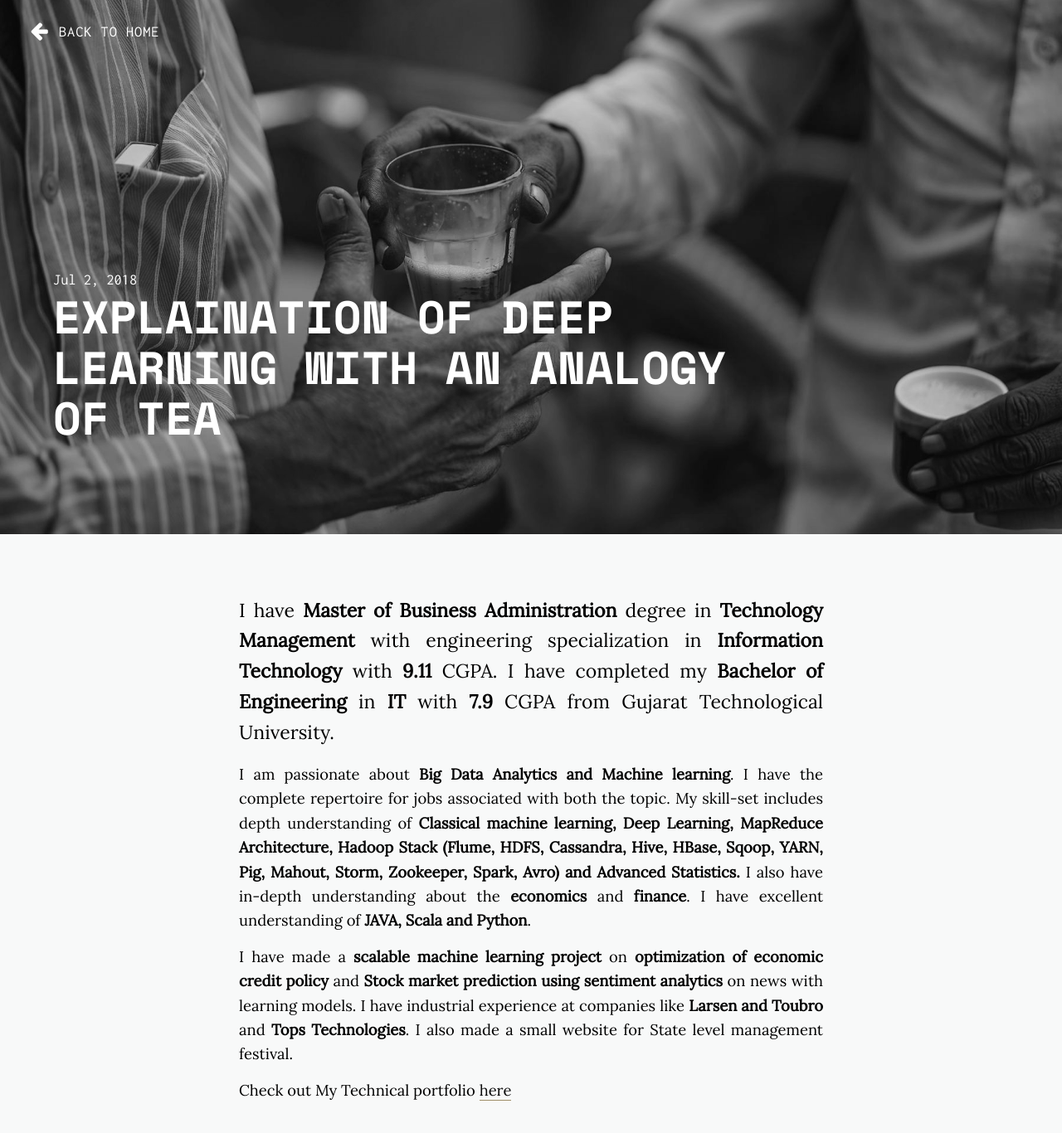
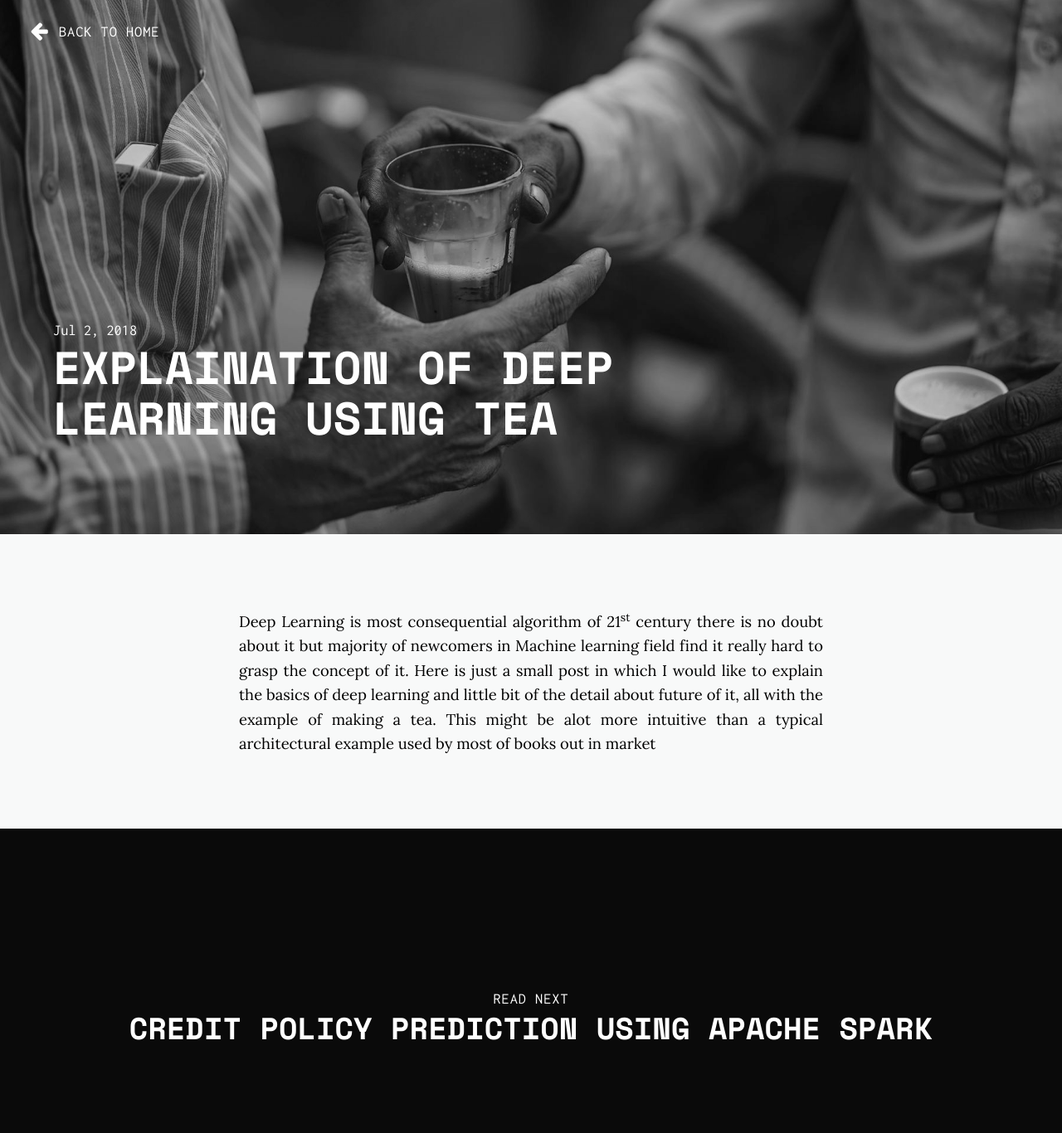
Before and after one commit to daftengineer/daftengineer.github.io, a Jekyll site: the page built from _posts/2018-07-02-deeplearning-chai.markdown, in a window 1280 px wide and 1400 px high. Shown: the top 1366 px of the window at 83% size. Built offline with Jekyll 4.4.1, drawn with Linux system fonts in a browser that asks for light colours; nearby versions of some CDN libraries.

Commit message:
Update 2018-07-02-deeplearning-chai.markdown

```diff
--- a/_posts/2018-07-02-deeplearning-chai.markdown
+++ b/_posts/2018-07-02-deeplearning-chai.markdown
@@ -1,14 +1,13 @@
 ---
 layout: post
-title: "EXPLAINATION OF DEEP LEARNING WITH AN ANALOGY OF TEA"
+title: "EXPLAINATION OF DEEP LEARNING USING TEA"
 date: 2018-07-02
 description: Analogy of DEEP LEARNING with chai example
 image: "background-image:url('https://daftengineer.github.io/media_assets/deepchai.jpg');filter: grayscale(100%);"
 image-sm:
 ---
 <!--background-color: rgb(31, 167, 197); background-position: center center; background-repeat: no-repeat; background: -webkit-gradient(radial, center center, 0, center center, 460, from(#98fb98), to(#2F2727)); background: -webkit-radial-gradient(circle, #98fb98, #2F2727); background: -moz-radial-gradient(circle, #98fb98, #2F2727); background: -ms-radial-gradient(circle, #98fb98, #2F2727);-->
-<div style="color:black;">
-<p style="text-align:justify;">I have <b>Master of Business Administration</b> degree in <b>Technology Management</b> with engineering specialization in <b>Information Technology</b> with <b>9.11</b> CGPA. I have completed my <b>Bachelor of Engineering</b> in <b>IT</b> with <b>7.9</b> CGPA from Gujarat Technological University.</p>
-<p style="text-align:justify;">I am passionate about <b>Big Data Analytics and Machine learning</b>. I have the complete repertoire for jobs associated with both the topic. My skill-set includes depth understanding of <b>Classical machine learning, Deep Learning, MapReduce Architecture, Hadoop Stack (Flume, HDFS, Cassandra, Hive, HBase, Sqoop, YARN, Pig, Mahout, Storm, Zookeeper, Spark, Avro) and Advanced Statistics.</b> I also have in-depth understanding about the <b>economics</b> and <b>finance</b>. I have excellent understanding of <b>JAVA, Scala and Python</b>.</p>
-<p style="text-align:justify;">I have made a <b>scalable machine learning project</b> on <b>optimization of economic credit policy</b> and <b>Stock market prediction using sentiment analytics</b> on news with learning models. I have industrial experience at companies like <b>Larsen and Toubro</b> and <b>Tops Technologies</b>. I also made a small website for State level management festival.</p>
-<p>Check out My Technical portfolio <a href="https://daftengineer.wordpress.com/posts/">here</a></p></div>
+<div style="color:black;"><p></p>
+  <p style="text-align:justify;">Deep Learning is most consequential algorithm of 21<sup>st</sup> century there is no doubt about it but majority of newcomers in Machine learning field find it really hard to grasp the concept of it. Here is just a small post in which I would like to explain the basics of deep learning and little bit of the detail about future of it, all with the example of making a tea. This might be alot more intuitive than a typical architectural example used by most of books out in market</p>
+  <p style="text-align:justify;"></p>
+</div>
```
